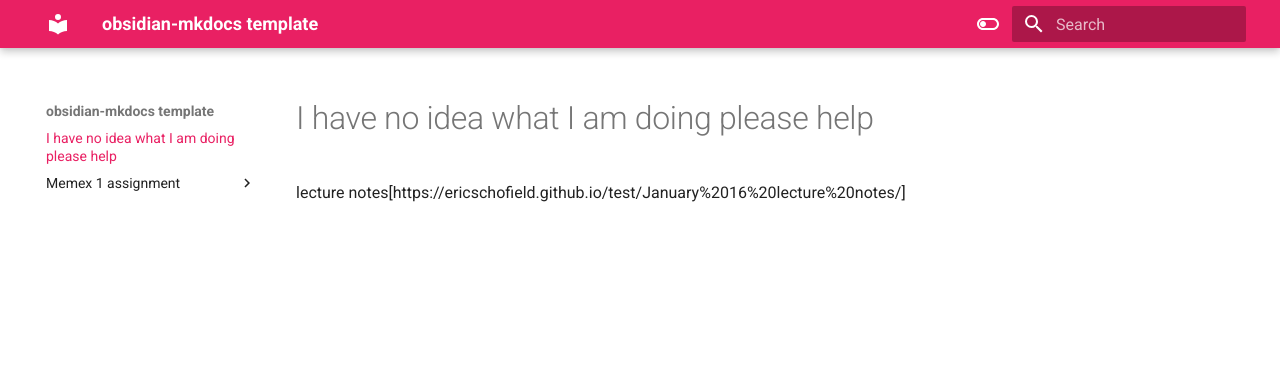
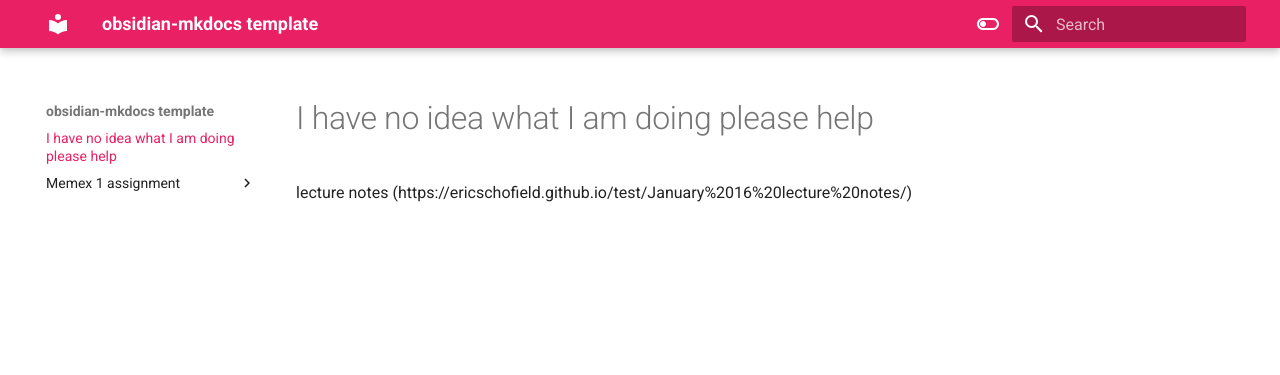
Before and after one commit to EricSchofield/HIST-1900-Memmex-1, an MkDocs documentation site: the page built from docs/index.md, in a window 1280 px wide. Shown: the top 375 px of the page. Built offline with MkDocs 1.6.1 and Material for MkDocs 9.7.7, drawn with Linux system fonts in a browser that asks for light colours.

```diff
--- a/docs/index.md
+++ b/docs/index.md
@@ -1,3 +1,3 @@
 # I have no idea what I am doing please help
 
-lecture notes[https://ericschofield.github.io/test/January%2016%20lecture%20notes/]
+lecture notes (https://ericschofield.github.io/test/January%2016%20lecture%20notes/)
```
